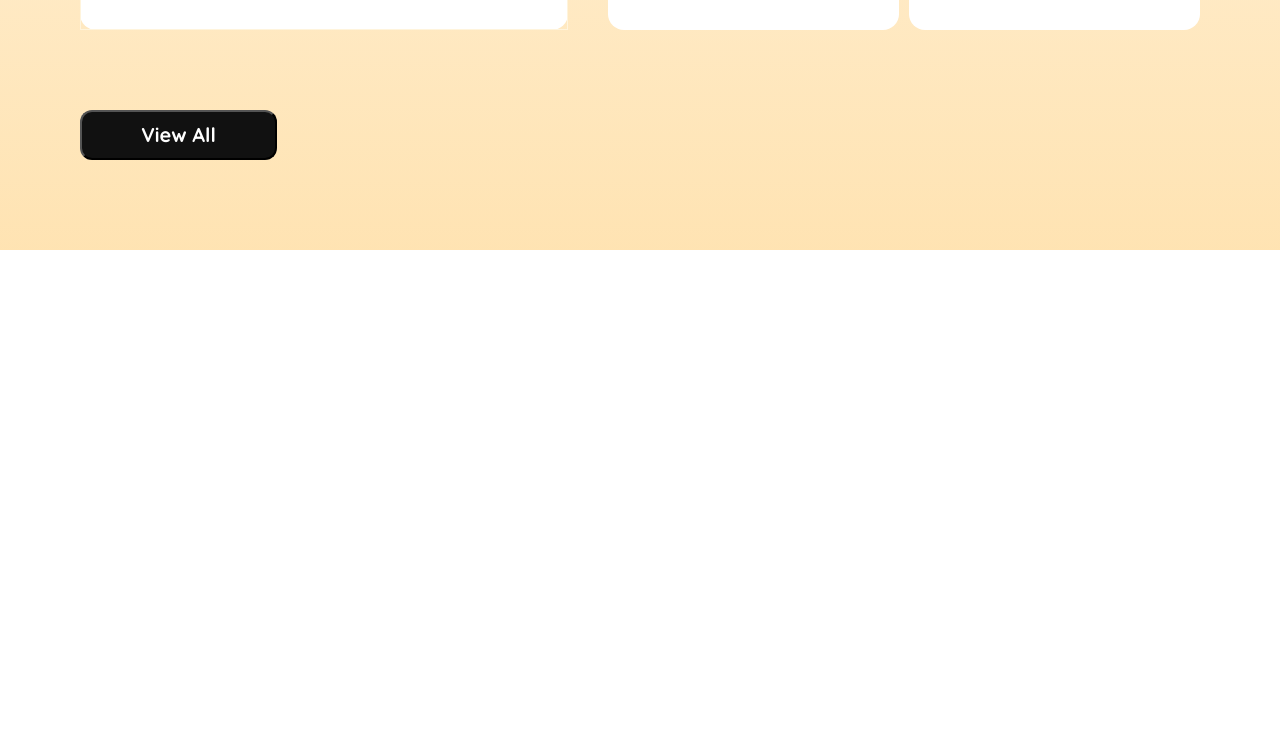
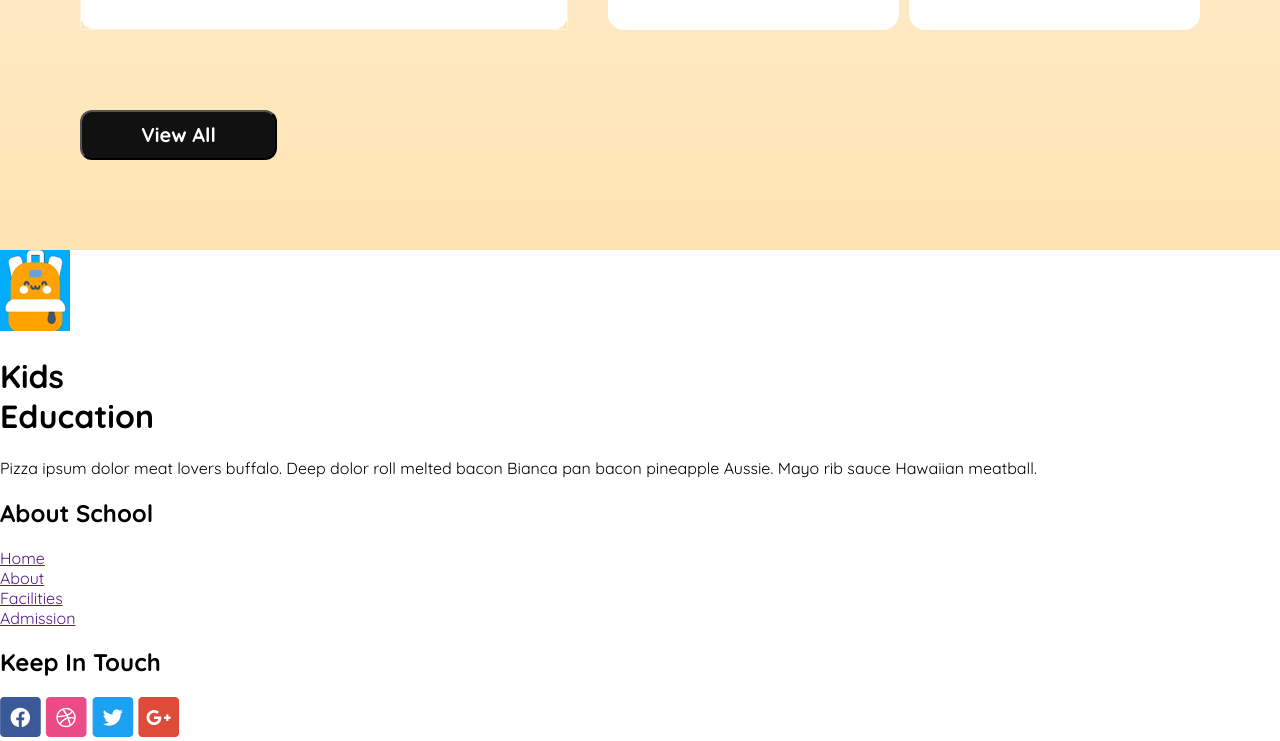
Before and after one commit to sm-sobuj000/assignment2, a plain HTML site: page index.html in a window 1280 px wide. Shown: the part 2378-3119 px from the top of the page. Before the commit the page ends 2628 px from the top, so only its background shows below. Drawn offline with Linux system fonts and the light colour scheme.

Commit message:
add futter

```diff
--- a/index.html
+++ b/index.html
@@ -141,8 +141,32 @@
 
     </main>
     <footer>
+        <div class="fl1">
+            <div class="fl1-img">
+              <div><img src="logo2.png" alt="" /></div>
+              <h1>Kids<br>Education</h1>
+            </div>
+            <p class="fl1-p">
+                Pizza ipsum dolor meat lovers buffalo. Deep dolor roll melted bacon Bianca pan bacon pineapple Aussie. Mayo rib sauce Hawaiian meatball.
+            </p>
+          </div>
+          <div class="fl2">
+            <h2>About School</h2>
+            <li><a href="">Home</a></li>
+            <li><a href="">About</a></li>
+            <li><a href="">Facilities</a></li>
+            <li><a href="">Admission</a></li>
+          </div>
+          <div class="fl3">
+            <h2>Keep In Touch</h2>
+            <a href=""><img src="fb.png" alt=""></a>
+            <a href=""><img src="dribble.png" alt=""></a>
+            <a href=""><img src="twitter.png" alt=""></a>
+            <a href=""><img src="google+.png" alt=""></a>
+          </div>
 
 
     </footer>
   </body>
+
 </html>
```
